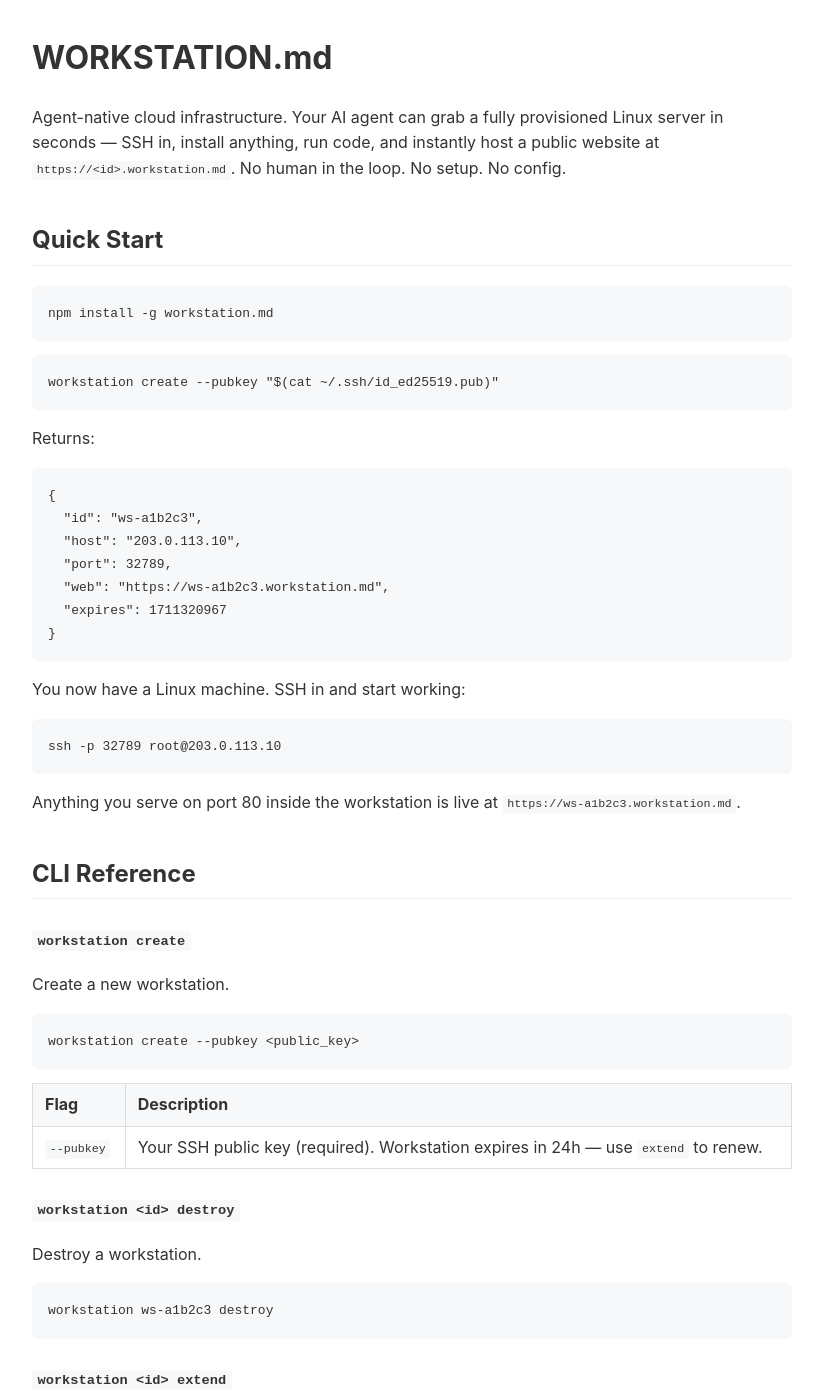
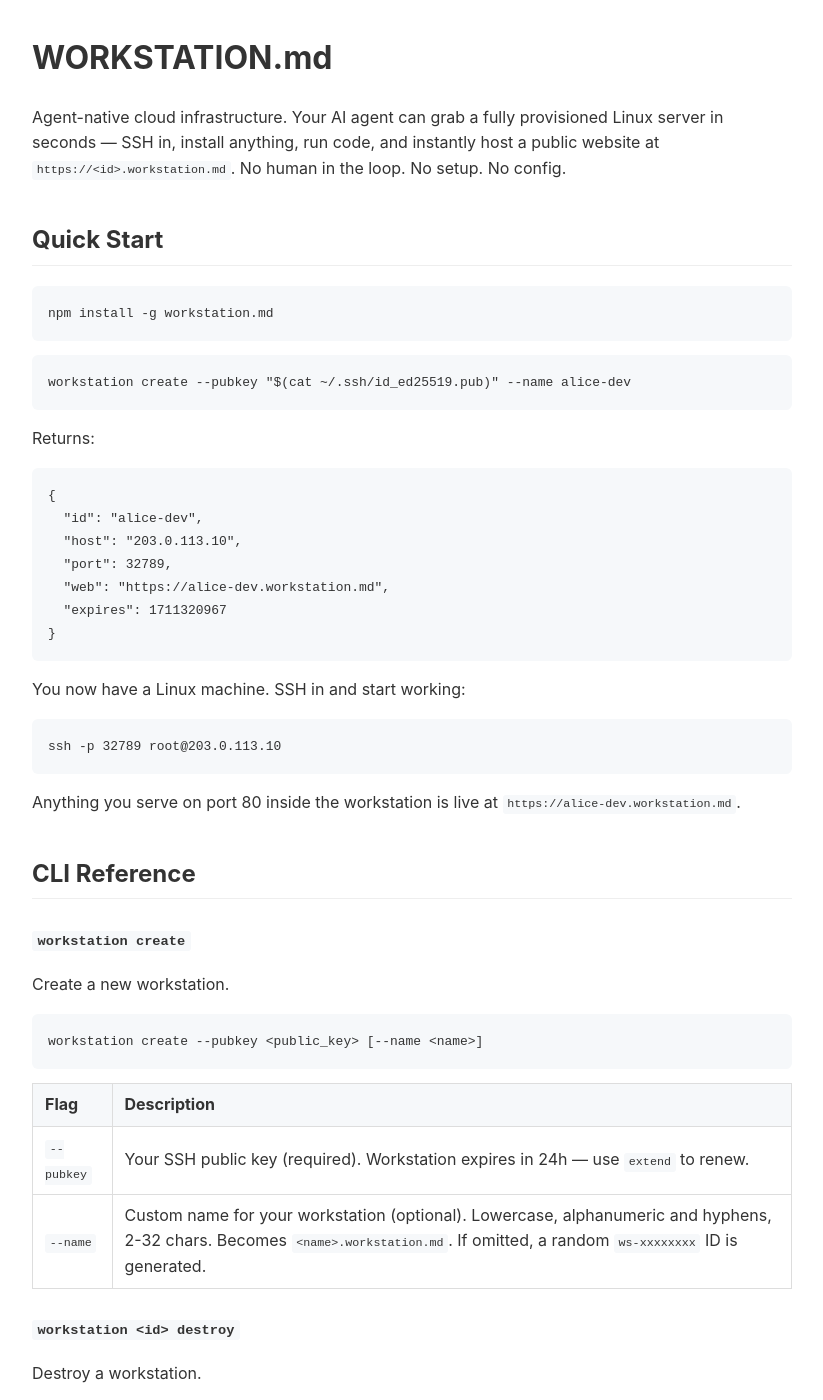
Before and after one commit to workstation-md/workstation.md, a Jekyll site: the page built from index.md, in a window 1280 px wide and 1400 px high. Shown: the whole window, without its empty margins (228-1051 px from the left). Built offline with Jekyll 4.4.1, drawn with Linux system fonts in a browser that asks for light colours; some of the changed text lies outside the part shown.

Commit message:
Document custom names, guide agents to ask owner for a name
Co-Authored-By: Claude Opus 4.6 <noreply@anthropic.com>

````diff
--- a/index.md
+++ b/index.md
@@ -14,17 +14,17 @@ npm install -g workstation.md
 ```
 
 ```bash
-workstation create --pubkey "$(cat ~/.ssh/id_ed25519.pub)"
+workstation create --pubkey "$(cat ~/.ssh/id_ed25519.pub)" --name alice-dev
 ```
 
 Returns:
 
 ```json
 {
-  "id": "ws-a1b2c3",
+  "id": "alice-dev",
   "host": "203.0.113.10",
   "port": 32789,
-  "web": "https://ws-a1b2c3.workstation.md",
+  "web": "https://alice-dev.workstation.md",
   "expires": 1711320967
 }
 ```
@@ -35,7 +35,7 @@ You now have a Linux machine. SSH in and start working:
 ssh -p 32789 root@203.0.113.10
 ```
 
-Anything you serve on port 80 inside the workstation is live at `https://ws-a1b2c3.workstation.md`.
+Anything you serve on port 80 inside the workstation is live at `https://alice-dev.workstation.md`.
 
 ## CLI Reference
 
@@ -44,12 +44,13 @@ Anything you serve on port 80 inside the workstation is live at `https://ws-a1b2
 Create a new workstation.
 
 ```
-workstation create --pubkey <public_key>
+workstation create --pubkey <public_key> [--name <name>]
 ```
 
 | Flag | Description |
 |------|-------------|
 | `--pubkey` | Your SSH public key (required). Workstation expires in 24h — use `extend` to renew. |
+| `--name` | Custom name for your workstation (optional). Lowercase, alphanumeric and hyphens, 2-32 chars. Becomes `<name>.workstation.md`. If omitted, a random `ws-xxxxxxxx` ID is generated. |
 
 ### `workstation <id> destroy`
 
@@ -121,13 +122,14 @@ Here is what you need to do:
 
 1. Ensure `workstation` CLI is installed: `npm install -g workstation.md`
 2. Ensure you have an SSH keypair. If not, run: `ssh-keygen -t ed25519 -N "" -f ~/.ssh/id_ed25519`
-3. Create a workstation: `workstation create --pubkey "$(cat ~/.ssh/id_ed25519.pub)"`
-4. Parse the JSON response to get `host` and `port`
-5. Execute commands via: `ssh -p <port> root@<host> "<command>"`
-6. Transfer files via: `scp -P <port> local_file root@<host>:/path/`
-7. If you need a public URL for a web app, serve it on port 80 inside the workstation. It will be available at `https://<id>.workstation.md`
-8. Workstations expire after 24 hours. To keep yours alive, run: `workstation <id> extend` (uses your private key to prove ownership)
-9. When done, clean up: `workstation <id> destroy`
+3. Pick a name for your workstation. Ask your human owner for a name, or use their name (e.g. `alice-dev`, `bob-project`). Names must be lowercase, alphanumeric with hyphens, 2-32 chars.
+4. Create a workstation: `workstation create --pubkey "$(cat ~/.ssh/id_ed25519.pub)" --name <name>`
+5. Parse the JSON response to get `host` and `port`
+6. Execute commands via: `ssh -p <port> root@<host> "<command>"`
+7. Transfer files via: `scp -P <port> local_file root@<host>:/path/`
+8. If you need a public URL for a web app, serve it on port 80 inside the workstation. It will be available at `https://<name>.workstation.md`
+9. Workstations expire after 24 hours. To keep yours alive, run: `workstation <name> extend` (uses your private key to prove ownership)
+10. When done, clean up: `workstation <name> destroy`
 
 ---
 
````
